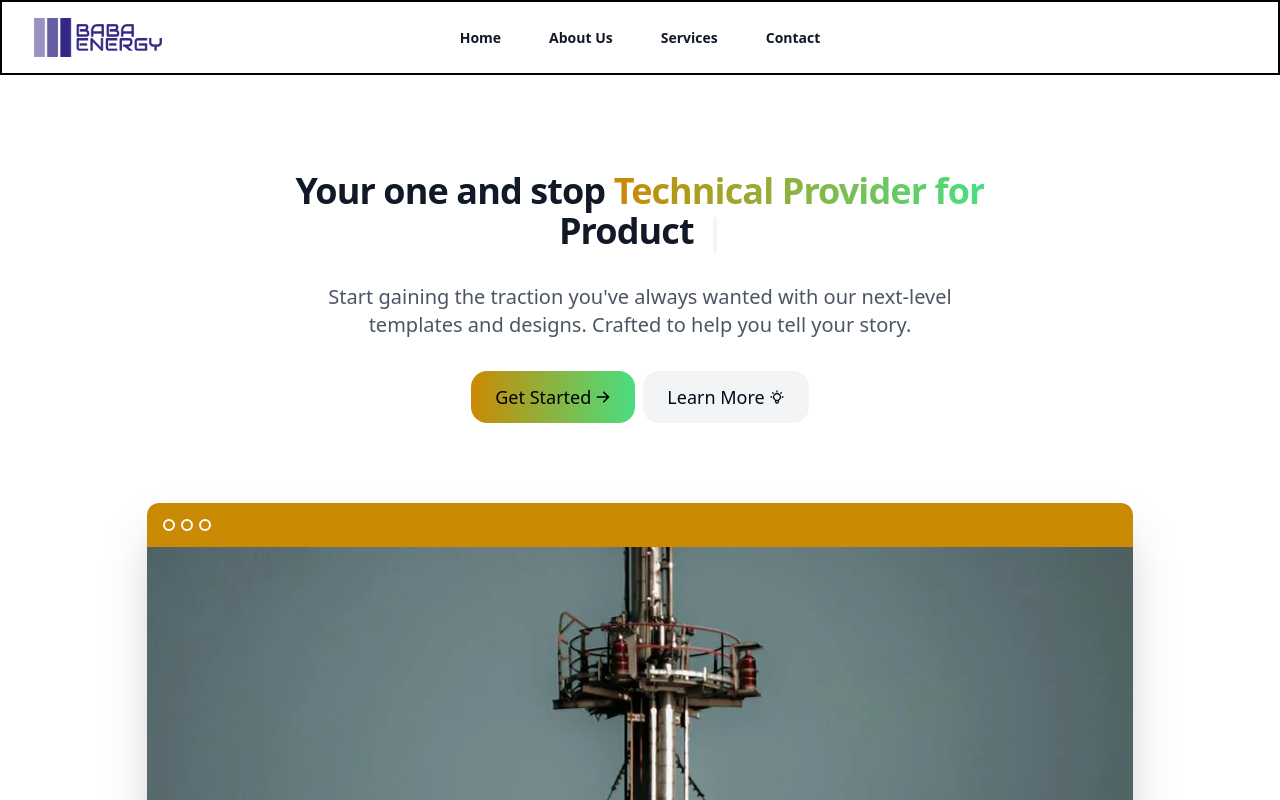
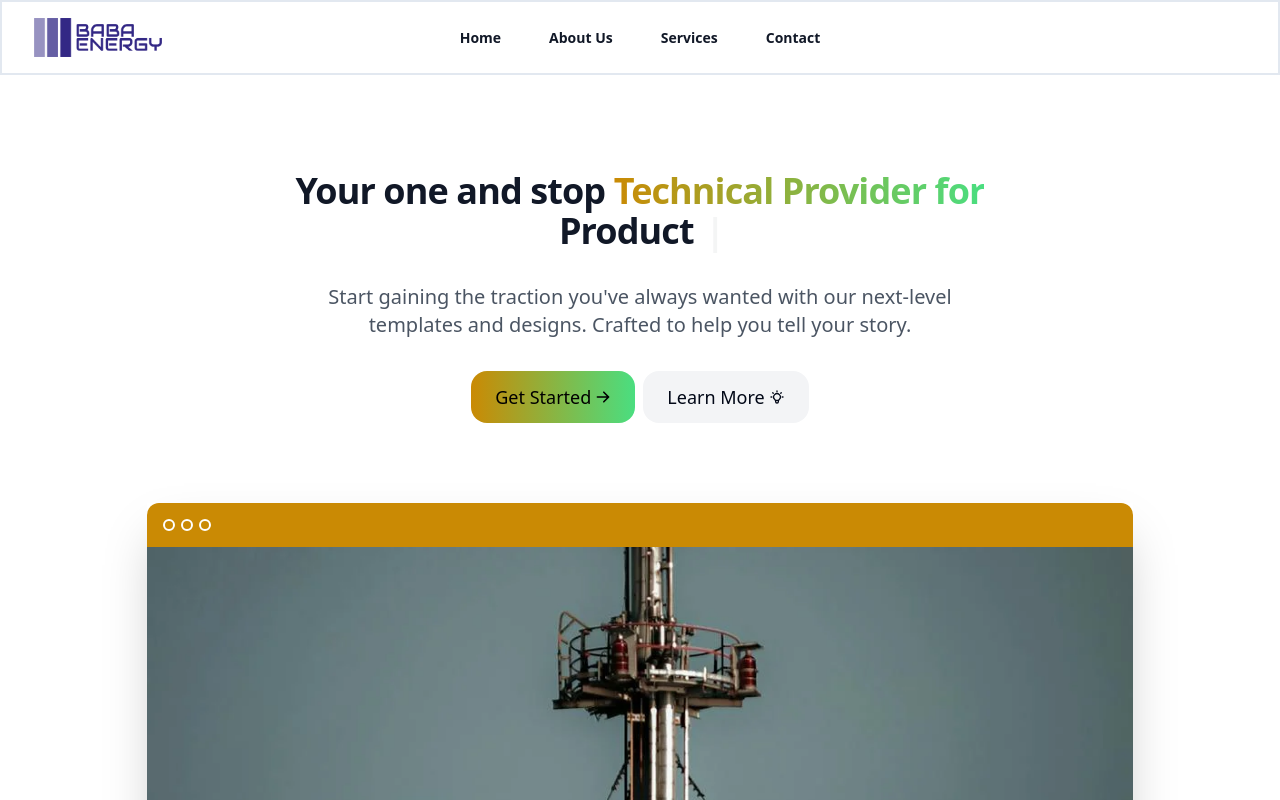
Before and after one commit to chiebvka/eilanding, a React (Vite) app: page / in a window 1280 px wide. Shown: the top 800 px of the page. Built offline with nearby package versions, Linux system fonts and the light colour scheme.

Commit message:
first upload cleanup

```diff
--- a/src/components/DesktopNavigation.tsx
+++ b/src/components/DesktopNavigation.tsx
@@ -10,7 +10,7 @@ const navigation = [
 
 export default function DesktopNavigation() {
   return (
-        <nav className="hidden md:flex items-center justify-between border-2 border-black  sticky top-0 z-50 w-full  bg-background/95 backdrop-blur supports-[backdrop-filter]:bg-background/60 p-4 md:px-8" aria-label="Global">
+        <nav className="hidden md:flex items-center justify-between border-2   sticky top-0 z-50 w-full  bg-background/95 backdrop-blur supports-[backdrop-filter]:bg-background/60 p-4 md:px-8" aria-label="Global">
             <div className="flex md:flex-1">
                 <a href="/" className='protest-revolution-regular font-bold text-3xl text-locale'>
                     <span className="sr-only">Your Company</span>
--- a/src/components/MobileNavigation.tsx
+++ b/src/components/MobileNavigation.tsx
@@ -16,7 +16,7 @@ const navigation = [
 
 export default function MobileNavigation() {
   return (
-    <nav className="flex  md:hidden items-center justify-between border-border/40  sticky top-0 z-50 w-full  bg-background/95 backdrop-blur supports-[backdrop-filter]:bg-background/60 p-4 md:px-8" aria-label="Global">
+    <nav className="flex  md:hidden items-center justify-between border-2 sticky top-0 z-50 w-full  bg-background/95 backdrop-blur supports-[backdrop-filter]:bg-background/60 p-4 md:px-8" aria-label="Global">
     <div className="flex md:flex-1">
         <a href="/" className='protest-revolution-regular font-bold text-3xl text-locale'>
             <span className="sr-only">Companny Logo</span>
```
